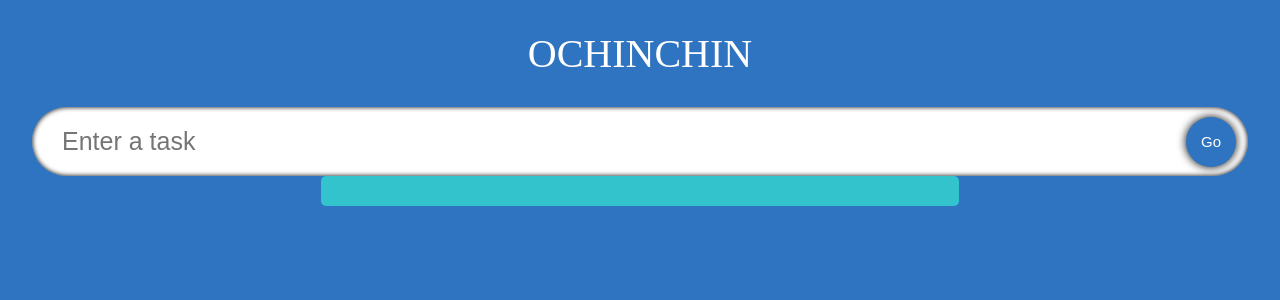
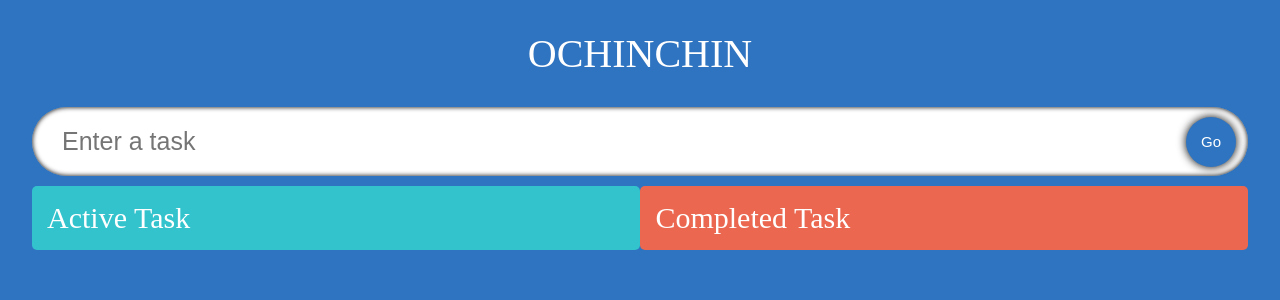
Before and after one commit to Kenshin-Shibata/React_Typescript_Lesson, a React (Create React App) app: page / in a window 1280 px wide. Shown: the top 300 px of the page. Built offline with nearby package versions, Linux system fonts and the light colour scheme; a web font is replaced by a local one.

Commit message:
#25 UI for frag and drop

```diff
--- a/src/components/TodoList.tsx
+++ b/src/components/TodoList.tsx
@@ -10,15 +10,37 @@
 
 const TodoList: React.FC<Props> = ({todos, setTodos}) => {
   return (
-    <div className="todos">
-      {todos.map((todo) => (
-          <SingleTodo
-          todo={todo}
-          key={todo.id}
-          todos={todos}
-          setTodos={setTodos}
-        />
-      ))}
+    <div className='container'>
+      <div className='todos'>
+        <span className='todos__heading'>
+          Active Task
+        </span>
+        {
+          todos.map((todo) => (
+            <SingleTodo
+              todo={todo}
+              todos={todos}
+              key={todo.id}
+              setTodos={setTodos}
+            />
+          ))
+        }
+      </div>
+      <div className='todos remove'>
+      <span className='todos__heading'>
+          Completed Task
+        </span>
+        {
+          todos.map((todo) => (
+            <SingleTodo
+              todo={todo}
+              todos={todos}
+              key={todo.id}
+              setTodos={setTodos}
+            />
+          ))
+        }
+      </div>
     </div>
     );
 };
```
